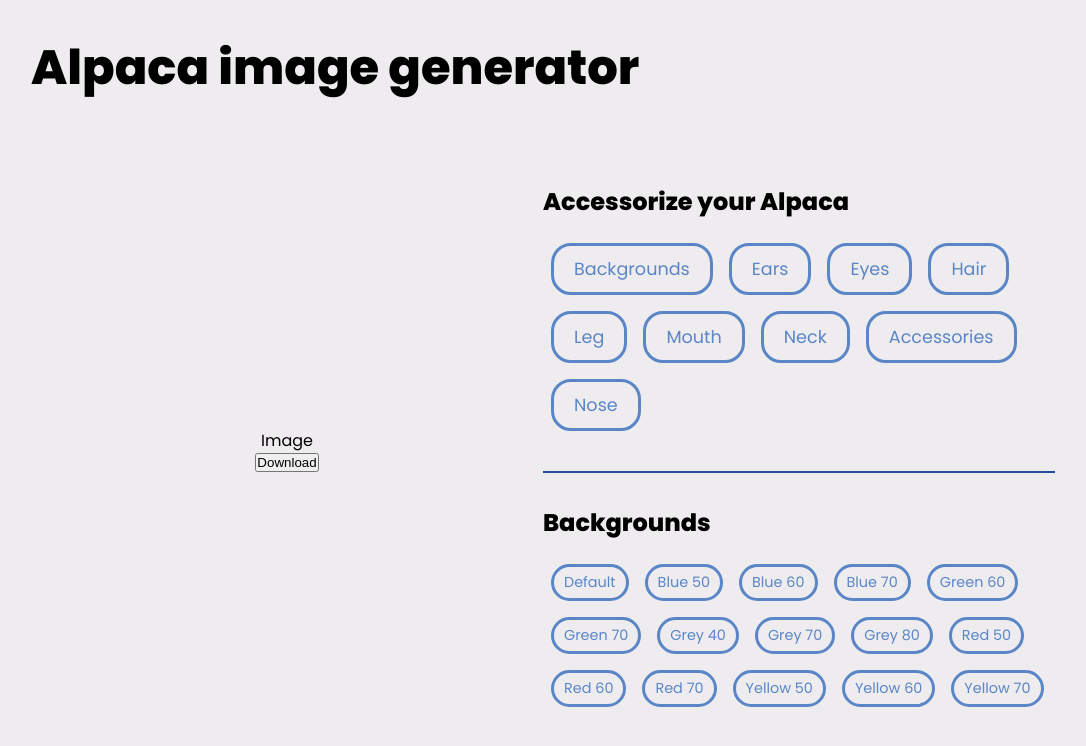
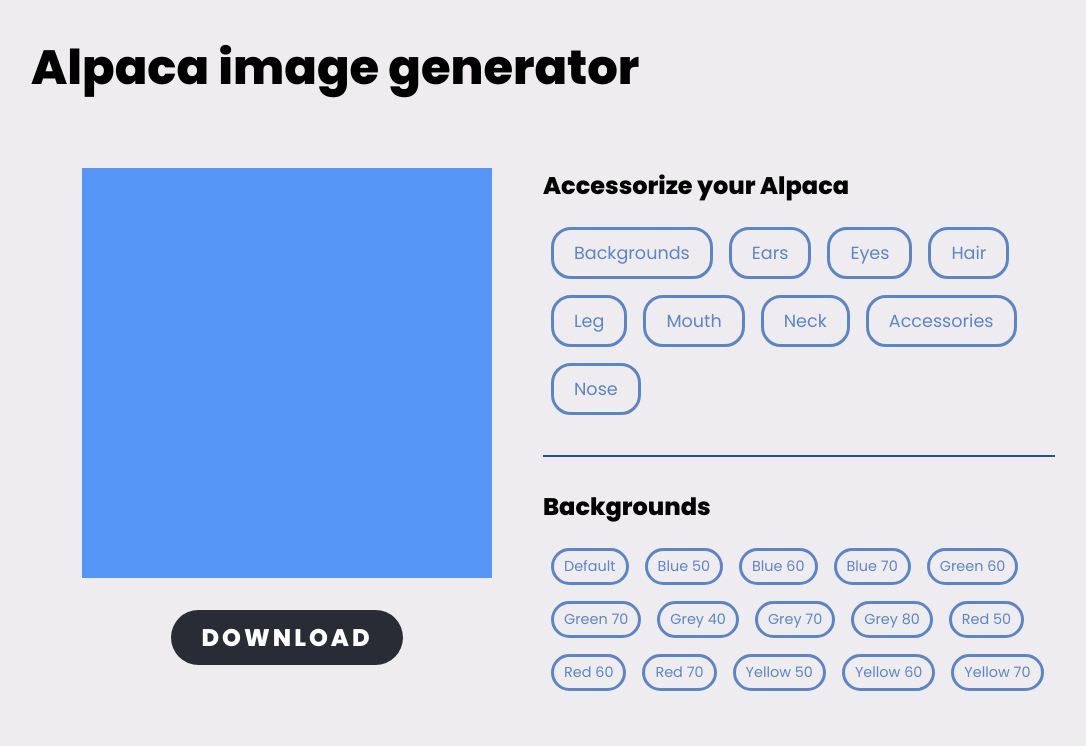
Before and after one commit to JEKO10/Alpaca-Image-Generator, a React (Create React App) app: page / in a window 1280 px wide. Shown: the top 746 px of the page, without its empty margins (97-1183 px from the left). Built offline with nearby package versions, Linux system fonts and the light colour scheme.

Commit message:
image section style

```diff
--- a/src/component/Image.jsx
+++ b/src/component/Image.jsx
@@ -1,8 +1,10 @@
+import bg from "../alpaca/backgrounds/blue50.png";
+
 function Image() {
   return (
     <section className="image">
-      Image
-      <button>Download</button>
+      <img src={bg} alt="IMG" />
+      <button id="download">Download</button>
     </section>
   );
 }
--- a/src/scss/_config.scss
+++ b/src/scss/_config.scss
@@ -1,4 +1,7 @@
 @import url("https://fonts.googleapis.com/css2?family=Poppins:wght@100;200;300;400;600;800&display=swap");
+
+$primaryFont: "Poppins", sans-serif;
+$defaultTransition: all 500ms ease;
 
 * {
   margin: 0;
--- a/src/scss/_main.scss
+++ b/src/scss/_main.scss
@@ -1,13 +1,14 @@
 main {
-  @include flex(space-around, center);
+  @include flex(space-around, flex-start);
   max-width: 80vw;
-  margin: 5rem auto;
-  font-family: "Poppins", sans-serif;
+  margin: 4rem auto 5rem;
+  font-family: $primaryFont;
 
   > section {
     @include flex(center, center);
     flex-direction: column;
     width: 50%;
+    height: 100%;
 
     h1 {
       margin-bottom: 1rem;
@@ -32,7 +33,7 @@ main {
       }
 
       button {
-        font-family: "Poppins", sans-serif;
+        font-family: $primaryFont;
         margin: 0.5rem;
         background: none;
         color: #5a86c8;
@@ -41,6 +42,7 @@ main {
         padding: 10px 20px;
         font-size: 1.1rem;
         cursor: pointer;
+        transition: $defaultTransition;
 
         &:hover {
           color: #23509c;
@@ -53,11 +55,39 @@ main {
         }
       }
     }
-  }
 
-  .accessories {
-    > div {
-      width: 100%;
+    #download {
+      font-family: $primaryFont;
+      margin-top: 2rem;
+      padding: 10px 30px;
+      border-radius: 30px;
+      font-size: 1.5rem;
+      font-weight: 900;
+      text-transform: uppercase;
+      letter-spacing: 3px;
+      background-color: #292c34;
+      color: #fff;
+      border: none;
+      cursor: pointer;
+      transition: $defaultTransition;
+
+      &:hover {
+        background-color: #fff;
+        color: #292c34;
+        border: 2px solid #292929;
+      }
+    }
+
+    &.accessories {
+      > div {
+        width: 100%;
+      }
+    }
+
+    &.image {
+      img {
+        width: 80%;
+      }
     }
   }
 }
--- a/src/scss/index.scss
+++ b/src/scss/index.scss
@@ -7,7 +7,7 @@ body {
 
 #title {
   font-size: 3rem;
-  font-family: "Poppins", sans-serif;
+  font-family: $primaryFont;
   max-width: 80vw;
   margin: 2rem auto;
 }
```
